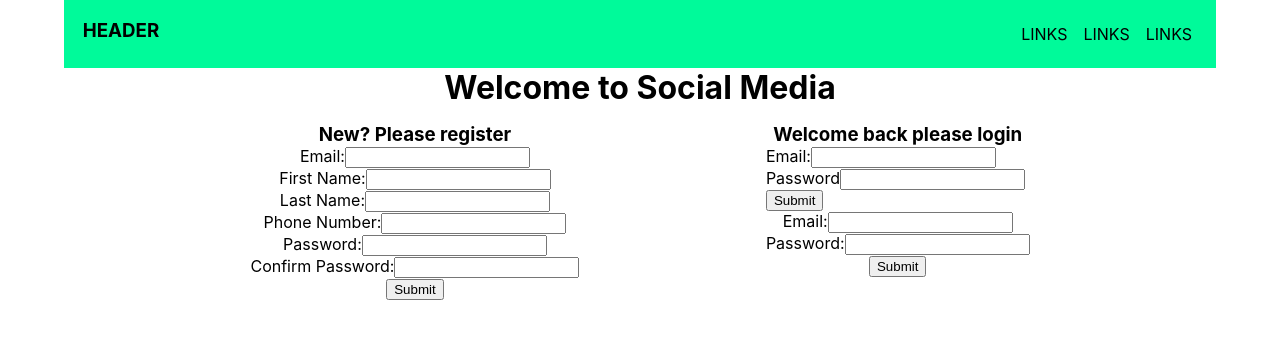
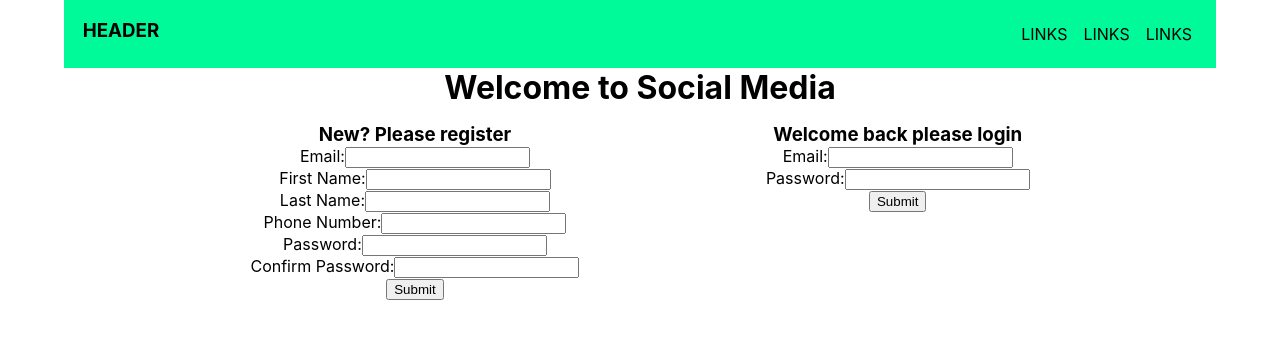
Before and after one commit to David-Lyu/nextjs-tutorial, a Next.js app in the folder social-media-next/: page / in a window 1280 px wide. Shown: the top 338 px of the page. Built offline with nearby package versions, Linux system fonts and the light colour scheme.

Commit message:
changed stuff

```diff
--- a/social-media-next/components/Form/form.js
+++ b/social-media-next/components/Form/form.js
@@ -1,5 +1,5 @@
-import { useEffect, useState } from 'react';
-
+import { useState } from 'react';
+///////////////////////ONSUBMIT ON THE WORKS
 /**
  * This component takes in a prop called inputs and formName.
  *  -inputs is an array of an object with two properties:
@@ -32,20 +32,22 @@ function Form({ inputs, formName }) {
     onChange[i] = (e) => {
       const inputTag = e.currentTarget;
       createState[i].setState(inputTag);
-      checkInputs(
+
+      const hasNoErrors = checkInputs(
         inputTag.value,
         inputTag.type,
         errors,
+        setErrors,
         i,
-        createState,
-        setErrors
+        createState
       );
     };
   }
 
   function onSubmit(e) {
     e.preventDefault();
-    for (const error of errors) {
+    for (const key in errors) {
+      const error = errors[key];
       if (error.hasError) return console.log('has error');
     }
     console.log('submitted');
@@ -62,7 +64,7 @@ function Form({ inputs, formName }) {
             value={createState[index.state]?.value}
             onChange={onChange[index]}
           />
-          {!errors[index]?.hasError ? null : <p>errors[index]</p>}
+          {!errors[index]?.hasError ? null : <p>{errors[index].message}</p>}
         </div>
       ))}
       <button type="submit">Submit</button>
@@ -71,19 +73,39 @@ function Form({ inputs, formName }) {
 }
 
 /**
- * This is a helper function that does all the validation on forms
+ * This is a helper function that does all the validation on forms,
+ * also will change errors in a specified index if there are any problems
  * @param value: the value of the current input
  * @param type: the input type attribute
  * @param errors: the error object, will add the errors if any persist
  * @param index: the current index or iteration in the array
  * @param stateObj: the obj that holds all the state, used for password verification
  * @param setStateObj: the obj the changes the stateObj using React
- * @returns a boolean value, also will change errors in a specified index if there are any problems
+ * @returns a boolean value
  */
-function checkInputs(value, type, errors, index, stateObj, setStateObj) {
+function checkInputs(value, type, errors, setErrors, index, stateObj) {
   // console.log(stateObj[index - 1].state.type);
-  if (stateObj[index - 1].state.type === 'password') {
-    if (stateObj[index - 1].state.value !== value) return false;
+  if (stateObj[index - 1]?.state.type === 'password') {
+    if (stateObj[index - 1].state.value !== value) {
+      setErrors({
+        ...errors,
+        [index]: {
+          hasError: true,
+          message: 'Password does not match'
+        }
+      });
+    } else {
+      setErrors({
+        ...errors,
+        [index]: {
+          hasError: false,
+          value,
+          message: ''
+        }
+      });
+      console.log('inside value');
+      return false;
+    }
   }
   //checks inputs
   // console.log(errors);
--- a/social-media-next/pages/index.js
+++ b/social-media-next/pages/index.js
@@ -10,49 +10,6 @@ import UserLoginError, {
 } from '../model/error_message/UserFormError';
 
 export default function Home() {
-  //STATE/////////////////////////////////////////////
-  // this is for which form to show on smaller screens
-  const [isLoginShown, setIsLoginShown] = useState(false);
-  const [errorMsg, setErrorMsg] = useState('');
-  const [userLoginError, setUserLoginError] = useState(UserLoginError);
-
-  //forms onChange method will be under the return statement
-  //this is the state for the Registration Form
-  const [regEmail, setRegEmail] = useState('');
-  const [firstName, setFirstName] = useState('');
-  const [lastName, setLastName] = useState('');
-  const [phoneNumber, setPhoneNumber] = useState('');
-  const [regPass, setRegPass] = useState('');
-  const [regPassVerify, setRegPassVerify] = useState('');
-
-  //this is the state for the login Form
-  const [loginEmail, setLoginEmail] = useState('');
-  const [loginPass, setLoginPass] = useState('');
-
-  //METHODS////////////////////////////////////////////
-  /**
-   * The functions to submit the forms to register user.
-   * It should also clear the form input and possible store u/n & pass in local storage?
-   * Maybe not if I do email auth
-   */
-  const onRegisterSubmit = (e) => {
-    console.log(e);
-    console.log(e);
-    e.preventDefault();
-    //need logic for when they resubmit
-  };
-
-  /**
-   * This method will check the backend and allow user to login.
-   * @param {*} e: The event triggered on the onSubmit.
-   */
-  const onLoginSubmit = (e) => {
-    console.log(e);
-    e.preventDefault();
-    if (errorMsg.length > 0) return;
-    console.log(e);
-  };
-
   //Form components
   const LOGIN_INPUTS = Object.freeze([
     { label: 'Email', type: 'email' },
@@ -86,14 +43,66 @@ export default function Home() {
           <div className={styles.register}>
             <h3> New? Please register</h3>
             <Form inputs={SIGNUP_INPUTS} formName={'signup'} />
-            {/* <form className={styles.form} onSubmit={onRegisterSubmit}>
+            {}
+          </div>
+          <div className={styles.login}>
+            <h3>Welcome back please login</h3>
+            <Form inputs={LOGIN_INPUTS} formName="Login"></Form>
+          </div>
+        </section>
+      </main>
+    </div>
+  );
+}
+
+//STATE/////////////////////////////////////////////
+// this is for which form to show on smaller screens
+// const [isLoginShown, setIsLoginShown] = useState(false);
+// const [errorMsg, setErrorMsg] = useState('');
+// const [userLoginError, setUserLoginError] = useState(UserLoginError);
+
+// //forms onChange method will be under the return statement
+// //this is the state for the Registration Form
+// const [regEmail, setRegEmail] = useState('');
+// const [firstName, setFirstName] = useState('');
+// const [lastName, setLastName] = useState('');
+// const [phoneNumber, setPhoneNumber] = useState('');
+// const [regPass, setRegPass] = useState('');
+// const [regPassVerify, setRegPassVerify] = useState('');
+
+// //this is the state for the login Form
+// const [loginEmail, setLoginEmail] = useState('');
+// const [loginPass, setLoginPass] = useState('');
+
+//METHODS////////////////////////////////////////////
+/**
+ * The functions to submit the forms to register user.
+ * It should also clear the form input and possible store u/n & pass in local storage?
+ * Maybe not if I do email auth
+ */
+// const onRegisterSubmit = (e) => {
+//   console.log(e);
+//   console.log(e);
+//   e.preventDefault();
+//   //need logic for when they resubmit
+// };
+
+/**
+ * This method will check the backend and allow user to login.
+ * @param {*} e: The event triggered on the onSubmit.
+ */
+// const onLoginSubmit = (e) => {
+//   console.log(e);
+//   e.preventDefault();
+//   if (errorMsg.length > 0) return;
+//   console.log(e);
+// };
+
+{
+  /* <form className={styles.form} onSubmit={onRegisterSubmit}>
   <label>
     Email
-                <input
-                  onChange={onRegEmailChange}
-                  value={regEmail}
-                  type="email"
-                />
+    <input onChange={onRegEmailChange} value={regEmail} type="email" />
   </label>
   <label>
     First Name
@@ -101,27 +110,15 @@ export default function Home() {
   </label>
   <label>
     Last name
-                <input
-                  onChange={onLastNameChange}
-                  value={lastName}
-                  type="text"
-                />
+    <input onChange={onLastNameChange} value={lastName} type="text" />
   </label>
   <label>
     Phone number
-                <input
-                  onChange={onPhoneNumberChange}
-                  value={phoneNumber}
-                  type="tel"
-                />
+    <input onChange={onPhoneNumberChange} value={phoneNumber} type="tel" />
   </label>
   <label>
     Password
-                <input
-                  onChange={onRegPassChange}
-                  value={regPass}
-                  type="password"
-                />
+    <input onChange={onRegPassChange} value={regPass} type="password" />
   </label>
   <label>
     Confirm Password
@@ -132,37 +129,33 @@ export default function Home() {
     />
   </label>
   <button>Submit</button>
-            </form> */}
-          </div>
-          <div className={styles.login}>
-            <h3>Welcome back please login</h3>
-            <form className={styles.form} onSubmit={onLoginSubmit}>
+</form>; */
+}
+
+{
+  /* <form className={styles.form} onSubmit={onLoginSubmit}>
   <label>
     Email:
-                <input
-                  onChange={onLoginEmailChange}
-                  value={loginEmail}
-                  type="email"
-                />
+    <input onChange={onLoginEmailChange} value={loginEmail} type="email" />
   </label>
   <label>
     Password
-                <input
-                  onChange={onLoginPasswordChange}
-                  value={loginPass}
-                  type="password"
-                />
+    <input onChange={onLoginPasswordChange} value={loginPass} type="password" />
   </label>
   <button>Submit</button>
-            </form>
-            <Form inputs={LOGIN_INPUTS} formName="Login"></Form>
-          </div>
-        </section>
-      </main>
-    </div>
-  );
+</form>; */
+}
 
 //onChangeMethod
+
+//login form onChange
+// function onLoginEmailChange(e) {
+//   setLoginEmail(e.currentTarget.value);
+// }
+// function onLoginPasswordChange(e) {
+//   setLoginPass(e.currentTarget.value);
+// }
+
 //register form onChange need validation
 // function onRegEmailChange(e) {
 //   const email = e.currentTarget.value;
@@ -192,66 +185,3 @@ export default function Home() {
 //   setRegPassVerify(passwordVerify);
 //   //need another state to check password
 // }
-
-  //login form onChange
-  function onLoginEmailChange(e) {
-    setLoginEmail(e.currentTarget.value);
-  }
-  function onLoginPasswordChange(e) {
-    setLoginPass(e.currentTarget.value);
-  }
-}
-
-//  <main className={styles.main}>
-//         <h1 className={styles.title}>
-//           Welcome to <a href="https://nextjs.org">Next.js!</a>
-//         </h1>
-
-//         <p className={styles.description}>
-//           Get started by editing{' '}
-//           <code className={styles.code}>pages/index.js</code>
-//         </p>
-
-//         <div className={styles.grid}>
-//           <a href="https://nextjs.org/docs" className={styles.card}>
-//             <h2>Documentation &rarr;</h2>
-//             <p>Find in-depth information about Next.js features and API.</p>
-//           </a>
-
-//           <a href="https://nextjs.org/learn" className={styles.card}>
-//             <h2>Learn &rarr;</h2>
-//             <p>Learn about Next.js in an interactive course with quizzes!</p>
-//           </a>
-
-//           <a
-//             href="https://github.com/vercel/next.js/tree/master/examples"
-//             className={styles.card}
-//           >
-//             <h2>Examples &rarr;</h2>
-//             <p>Discover and deploy boilerplate example Next.js projects.</p>
-//           </a>
-
-//           <a
-//             href="https://vercel.com/new?utm_source=create-next-app&utm_medium=default-template&utm_campaign=create-next-app"
-//             className={styles.card}
-//           >
-//             <h2>Deploy &rarr;</h2>
-//             <p>
-//               Instantly deploy your Next.js site to a public URL with Vercel.
-//             </p>
-//           </a>
-//         </div>
-//       </main>
-
-//       <footer className={styles.footer}>
-//         <a
-//           href="https://vercel.com?utm_source=create-next-app&utm_medium=default-template&utm_campaign=create-next-app"
-//           target="_blank"
-//           rel="noopener noreferrer"
-//         >
-//           Powered by{' '}
-//           <span className={styles.logo}>
-//             <Image src="/vercel.svg" alt="Vercel Logo" width={72} height={16} />
-//           </span>
-//         </a>
-//       </footer>
```
Lines whose indentation alone changed are shown as unchanged.
